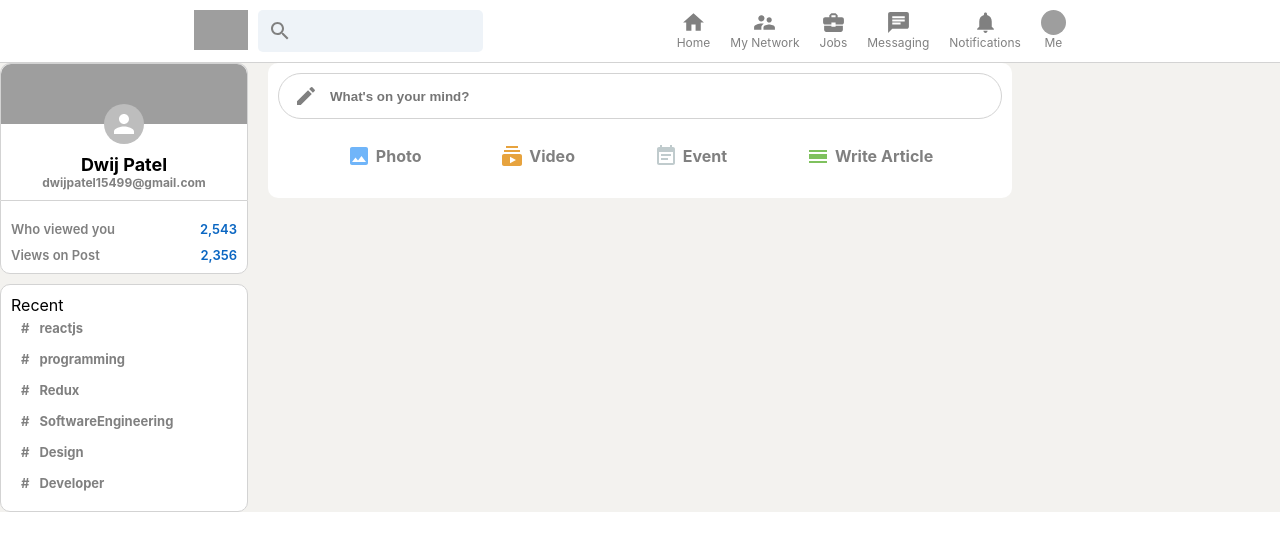
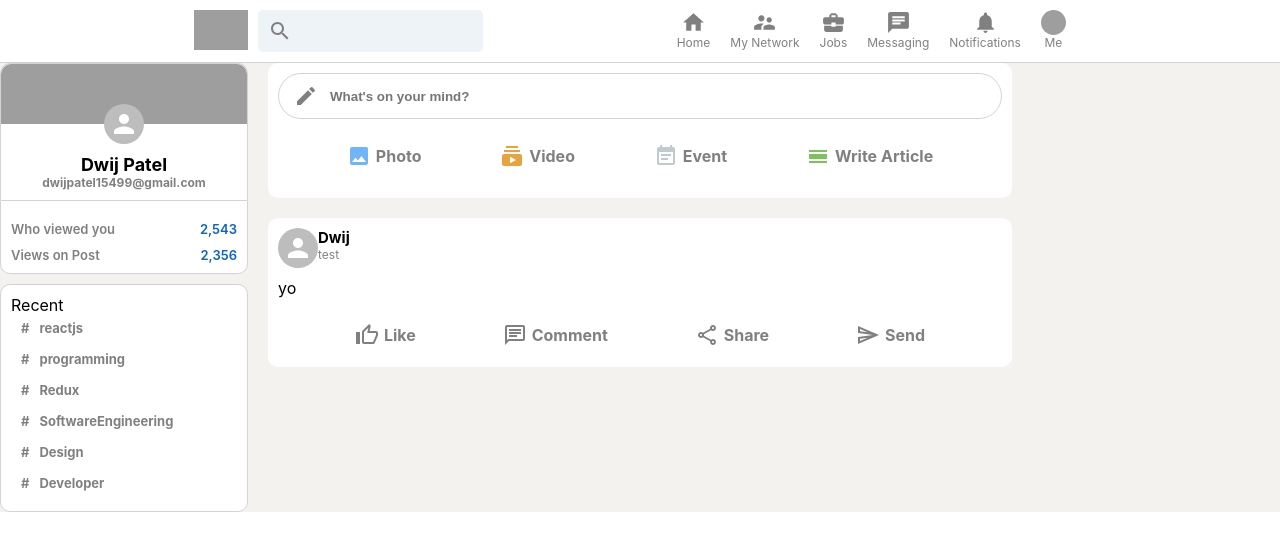
Before and after one commit to dwijptl/LinkedinClone, a React (Create React App) app in the folder linkedinclone/: page / in a window 1280 px wide. Shown: the top 550 px of the page. Built offline with nearby package versions, Linux system fonts and the light colour scheme; grey boxes are pictures that could not be loaded.

Commit message:
created post section

```diff
--- a/linkedinclone/package.json
+++ b/linkedinclone/package.json
@@ -12,6 +12,7 @@
     "@testing-library/jest-dom": "^5.17.0",
     "@testing-library/react": "^13.4.0",
     "@testing-library/user-event": "^14.5.2",
+    "firebase": "^10.13.0",
     "react": "^18.3.1",
     "react-dom": "^18.3.1",
     "react-redux": "^8.1.3",
--- a/linkedinclone/src/Feed.js
+++ b/linkedinclone/src/Feed.js
@@ -1,18 +1,25 @@
-import React from "react";
+import React, { useEffect, useState } from "react";
 import "./Feed.css";
 import CreateIcon from "@mui/icons-material/Create";
 import InputOption from "./InputOption";
 import ImageIcon from "@mui/icons-material/Image";
 import SubscriptionsIcon from "@mui/icons-material/Subscriptions";
 import EventNoteIcon from "@mui/icons-material/EventNote";
-import CalendarViewDayIcon from '@mui/icons-material/CalendarViewDay';
-
-
-
-
-
+import CalendarViewDayIcon from "@mui/icons-material/CalendarViewDay";
+import Post from "./Post";
+import {db} from './firebase';
 
 function Feed() {
+  const [posts, setPosts] = useState([]);
+
+  useEffect(() => {
+    db.collection("posts")
+  },[])
+
+  const sendPost = e => {
+    e.preventDefault();
+  }
+
   return (
     <div className="feed">
       <div className="feed__inputContainer">
@@ -20,19 +27,25 @@
           <CreateIcon />
           <form>
             <input type="text" placeholder="What's on your mind?" />
-            <button type="submit">Send</button>
+            <button type="submit" onClick={sendPost}>Send</button>
           </form>
         </div>
         <div className="feed__inputOption">
-          <InputOption Icon={ImageIcon} title='Photo' color="#70b5f9" />
-          <InputOption Icon={SubscriptionsIcon} title='Video' color="#e7a33e" />
-          <InputOption Icon={EventNoteIcon} title='Event' color="#c0cbcd" />
-          <InputOption Icon={CalendarViewDayIcon} title='Write Article' color="#7FC15E" />
-
-
-
+          <InputOption Icon={ImageIcon} title="Photo" color="#70b5f9" />
+          <InputOption Icon={SubscriptionsIcon} title="Video" color="#e7a33e" />
+          <InputOption Icon={EventNoteIcon} title="Event" color="#c0cbcd" />
+          <InputOption
+            Icon={CalendarViewDayIcon}
+            title="Write Article"
+            color="#7FC15E"
+          />
         </div>
       </div>
+      {/* {Posts} */}
+      {posts.map((post) => (
+        <Post />
+      ))}
+      <Post name="Dwij" descriptionn="test" message="yo" />
     </div>
   );
 }
--- /dev/null
+++ b/linkedinclone/src/Post.css
@@ -0,0 +1,22 @@
+.post{
+    background-color: white;
+    padding: 10px;
+    margin-bottom: 10px;
+    border-radius: 10px;
+}
+.post__header {
+    display: flex;
+    margin-bottom: 10px;
+}
+.post__info > p {
+    font-size: 12px;
+    color: gray;
+    overflow-wrap: anywhere;
+}
+.post__info > h2 {
+    font-size: 15px;
+}
+.post__buttons{
+    display: flex;
+    justify-content: space-evenly;
+}
--- /dev/null
+++ b/linkedinclone/src/Post.js
@@ -0,0 +1,33 @@
+import React from "react";
+import "./Post.css";
+import { Avatar } from "@mui/material";
+import InputOption from "./InputOption";
+import ThumbUpAltOutlinedIcon from '@mui/icons-material/ThumbUpAltOutlined';
+import ChatOutlinedIcon from '@mui/icons-material/ChatOutlined';
+import ShareOutlinedIcon from '@mui/icons-material/ShareOutlined';
+import SendOutlinedIcon from '@mui/icons-material/SendOutlined';
+
+function Post({ name, descriptionn, message, photoUrl }) {
+  return (
+    <div className="post">
+      <div className="post__header">
+        <Avatar />
+        <div className="post__info">
+          <h2>{name}</h2>
+          <p>{descriptionn}</p>
+        </div>
+      </div>
+      <div className="post__body">
+        <p>{message}</p>
+      </div>
+      <div className="post__buttons">
+        <InputOption Icon={ThumbUpAltOutlinedIcon} title='Like' color='gray'  />
+        <InputOption Icon={ChatOutlinedIcon} title='Comment' color='gray'  />
+        <InputOption Icon={ShareOutlinedIcon} title='Share' color='gray'  />
+        <InputOption Icon={SendOutlinedIcon} title='Send' color='gray'  />
+      </div>
+    </div>
+  );
+}
+
+export default Post;
--- /dev/null
+++ b/linkedinclone/src/firebase.js
@@ -0,0 +1,15 @@
+import firebase from "firebase/compat/app";
+const firebaseConfig = {
+    apiKey: "AIzaSyD9xKjrt82tBrgcbVybfvXn6GUaFz3xBNs",
+    authDomain: "linkedinclone-998e0.firebaseapp.com",
+    projectId: "linkedinclone-998e0",
+    storageBucket: "linkedinclone-998e0.appspot.com",
+    messagingSenderId: "487147912078",
+    appId: "1:487147912078:web:4ec5e4b130c973680842df"
+  };
+
+const firebaseapp = firebase.initializeApp(firebaseConfig);
+const db = firebaseapp.firestore();
+const auth = firebase.auth();
+
+export { db , auth};
```
Also changed, not shown: 1 other file (tests, documents, lock files or other folders).
